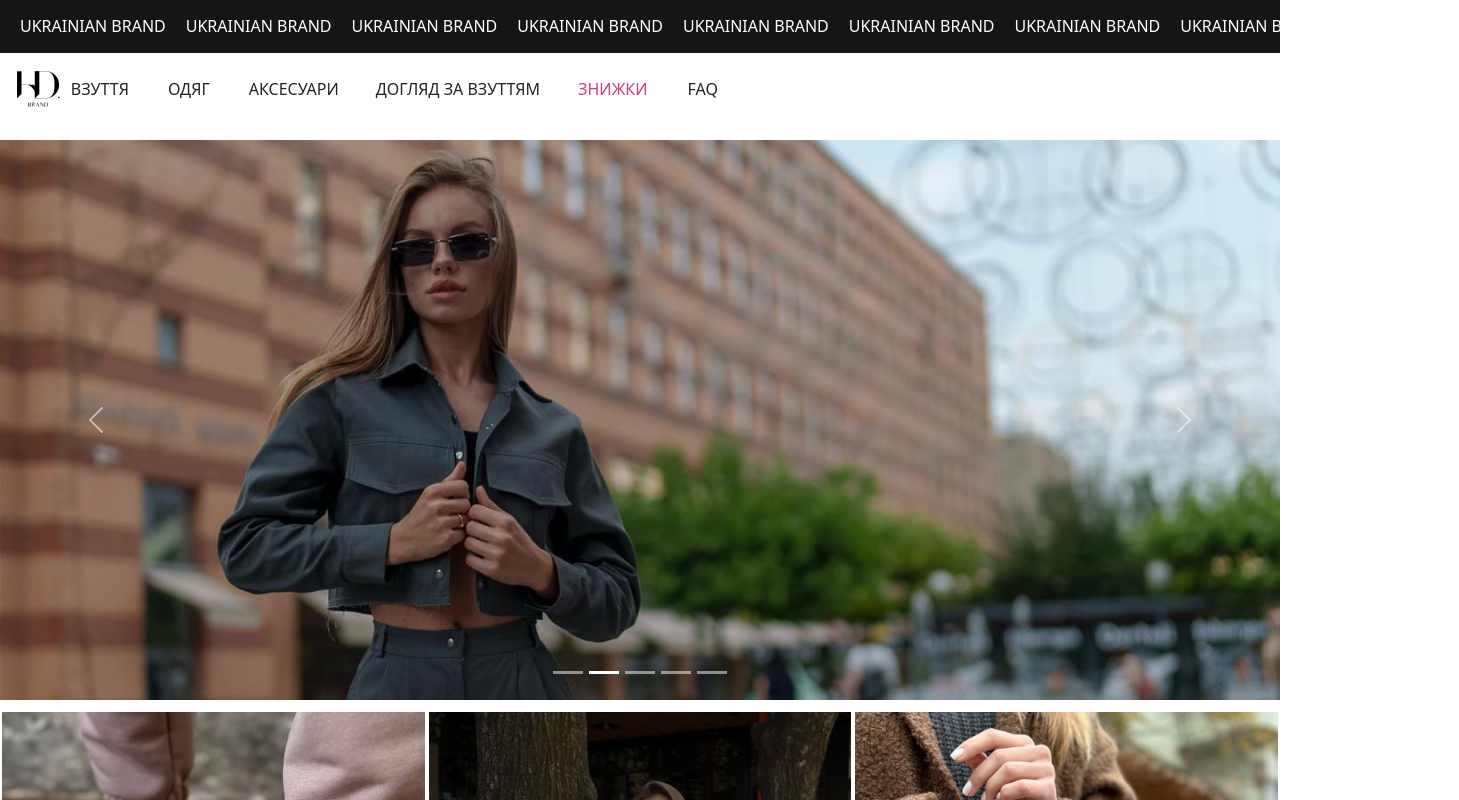
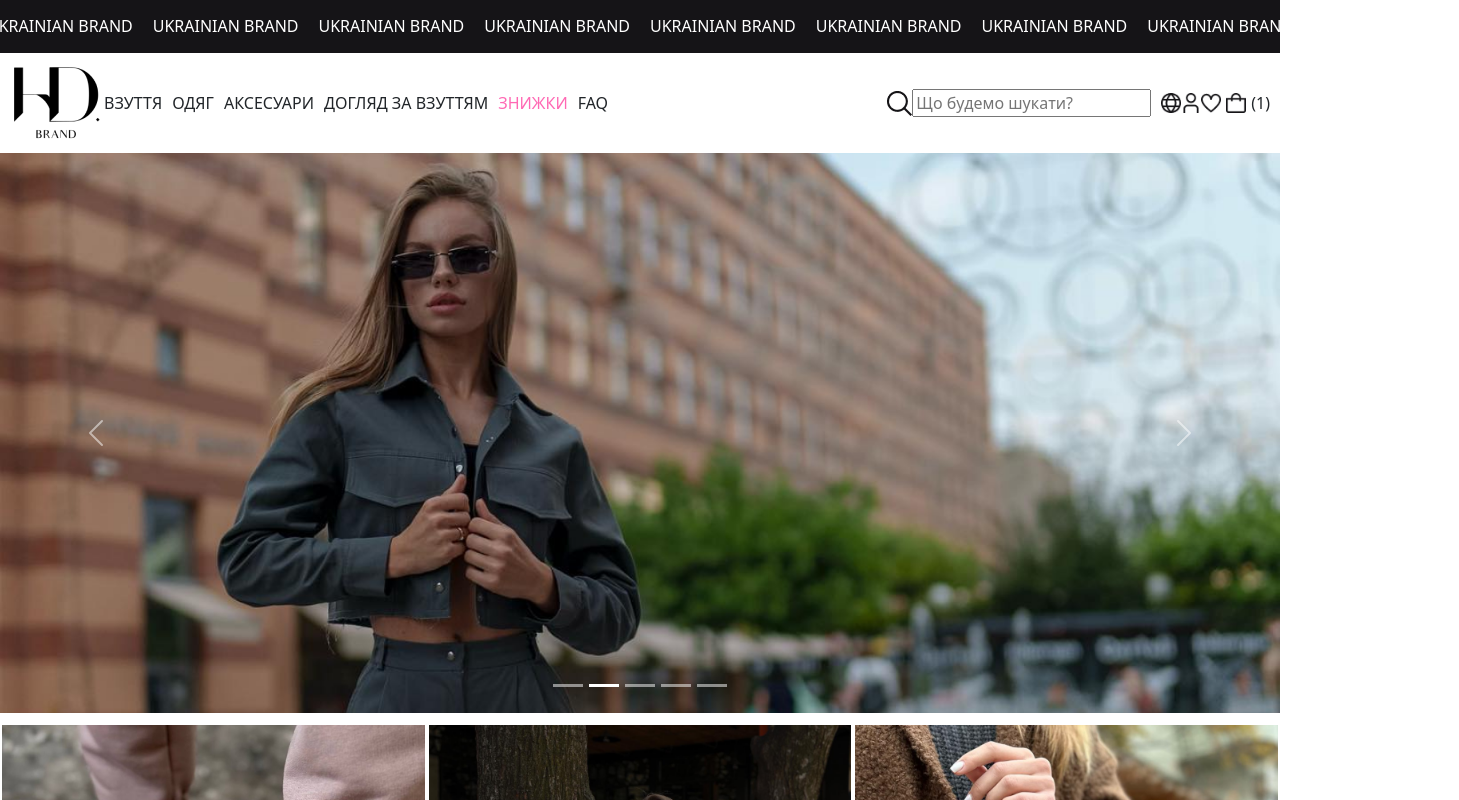
Before and after one commit to YaninaDol/hd_brand_front, a React (Create React App) app: page / in a window 1280 px wide. Shown: the top 800 px of the page, 1459 px wide, since content can reach past the window. Built offline with nearby package versions, Linux system fonts and the light colour scheme; a web font is replaced by a local one.

Commit message:
upgrade header css

```diff
--- /dev/null
+++ b/src/HeaderStyle.css
@@ -0,0 +1,101 @@
+.ukrainian-brand,
+.ukrainian-brand1,
+.ukrainian-brand10,
+.ukrainian-brand2,
+.ukrainian-brand3,
+.ukrainian-brand4,
+.ukrainian-brand5,
+.ukrainian-brand6,
+.ukrainian-brand7,
+.ukrainian-brand8,
+.ukrainian-brand9 {
+  position: relative;
+  text-transform: uppercase;
+
+    position: relative;
+    animation: moveAnimation 7s linear infinite;
+  }
+
+  @keyframes moveAnimation {
+      0% { left: 0; }
+       50% { left: 200px }
+       100% { left: 100 }
+     }
+.ticker {
+  white-space: nowrap;
+  color:white;
+  align-self: stretch;
+  background-color: var(--typography-black);
+  display: flex;
+  flex-direction: row;
+  align-items: flex-start;
+  justify-content: center;
+  padding: 15px 20px 16px;
+  gap: var(--gap-xl);
+}
+.header-container {
+    display: flex;
+    justify-content: space-between;
+    padding: 10px; /* Вы можете настроить отступы по вашему усмотрению */
+  }
+
+  .logo-menu-navigation {
+    display: flex;
+    align-items: center;
+  }
+
+  .menu-navigation {
+    display: flex;
+  }
+
+  .search-field-icons {
+    display: flex;
+    align-items: center;
+  }
+  .button-nav4 {
+  color:hotpink;
+  }
+  .button-nav,
+  .button-nav1,
+  .button-nav2,
+  .button-nav3,
+  .button-nav4,
+  .button-nav5
+   {
+    position: relative;
+  text-transform: uppercase;
+  font-weight: 500;
+    margin-right: 10px; /* Добавьте отступ между кнопками в меню */
+  }
+
+  .icons {
+    display: flex;
+    align-items: center;
+    margin-left: 10px; /* Добавьте отступ между полем поиска и иконками */
+  }
+
+  .shopping-bag-1 {
+    display: flex;
+    align-items: center;
+  }
+
+  .pagination-element-frame {
+    margin-left: 5px; /* или другое значение, чтобы установить желаемый отступ */
+  }
+
+  .heading-frame {
+    margin-left: 5px;
+    display: flex;
+    flex-direction: column;
+    align-items: center;
+  }
+  .favourite-icon,
+.language-icon,
+.pagination-element-frame,
+.user-icon {
+  height: 20px;
+  width: 20px;
+  position: relative;
+  overflow: hidden;
+  flex-shrink: 0;
+}
--- a/src/PxMainPage.js
+++ b/src/PxMainPage.js
@@ -1,5 +1,6 @@
 import { useEffect } from "react";
-import "./PxMainPage.css";
+// import "./PxMainPage.css";
+import "./HeaderStyle.css"
 
 const PxMainPage = () => {
 
@@ -79,7 +80,7 @@ const PxMainPage = () => {
                 alt=""
                 src={require('./assets/favourite.png')}
               />
-              <div className="shopping-bag-1">
+
                 <img
                   className="pagination-element-frame"
                   loading="eager"
@@ -87,8 +88,8 @@ const PxMainPage = () => {
                   src={require('./assets/vector.png')}
                 />
                 <div className="heading-frame">
-                  <div className="item-card-frame">1</div>
-                </div>
+                  <div className="item-card-frame">(1)</div>
+
               </div>
             </div>
           </div>
```
